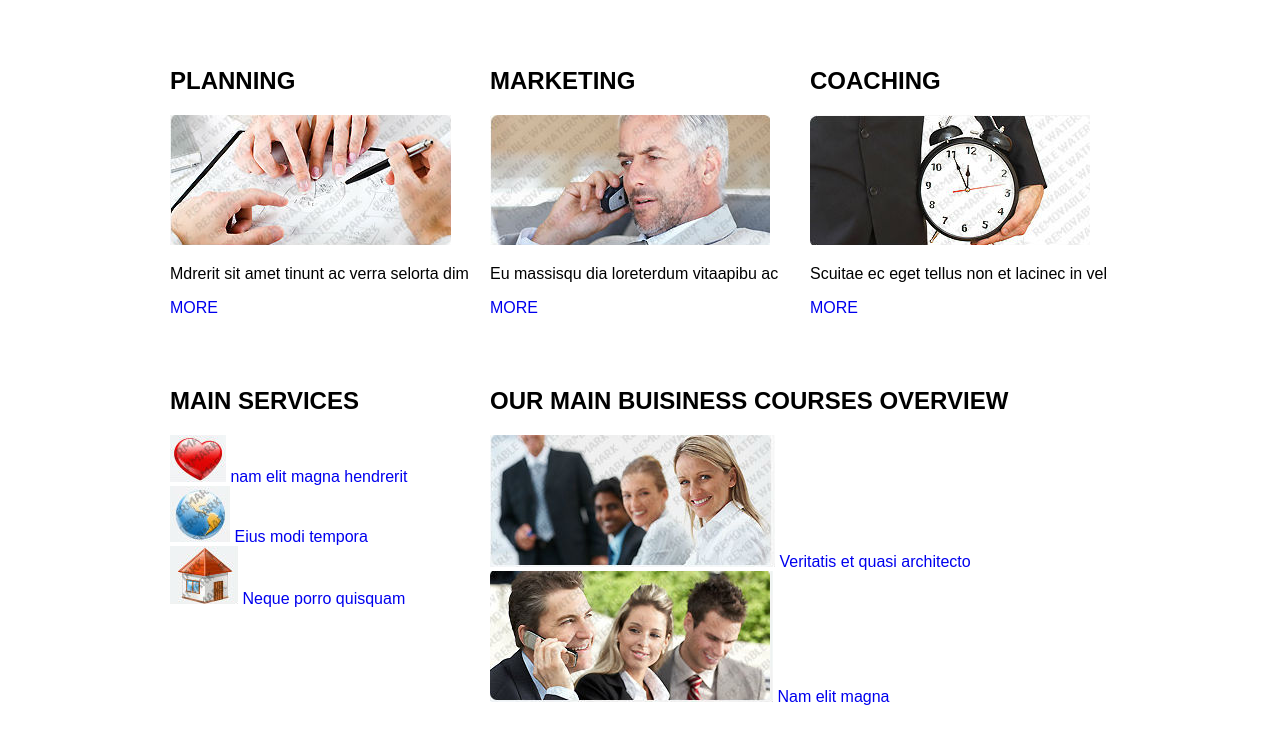
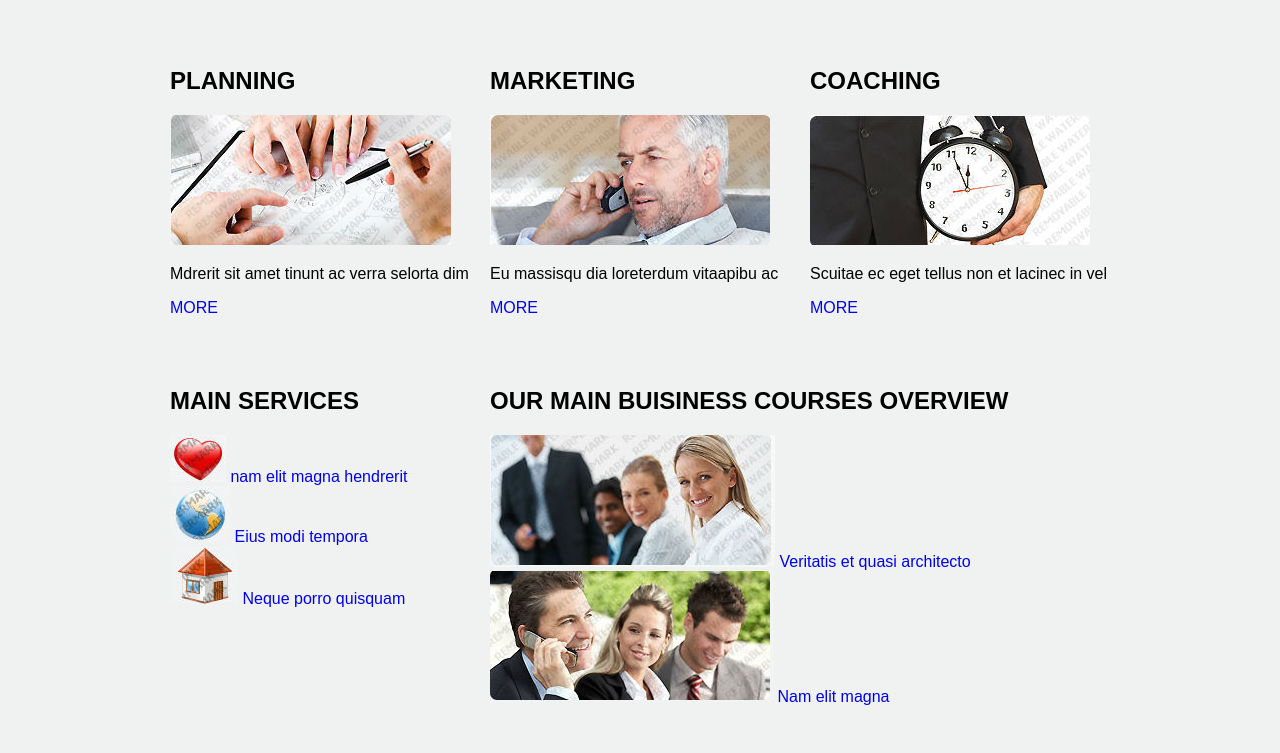
Before and after one commit to eadams2/960_project, a plain HTML site: page services.html in a window 1280 px wide. Shown: the part 185-938 px from the top of the page. Drawn offline with Linux system fonts and the light colour scheme.

Commit message:
changed background color

```diff
--- a/css/stylep2.css
+++ b/css/stylep2.css
@@ -1,3 +1,9 @@
+body {
+    background-color: #f0f2f2;
+    font-family: Arial, Helvetica, sans-serif;
+    font-size: 16px;
+}
+
 .navlink-bar {
     background: #121e29;
     background: -moz-linear-gradient(top, #121e29 0%, #121e29 100%);
```
